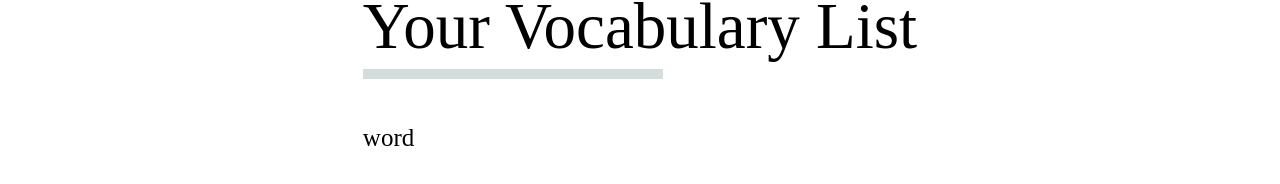
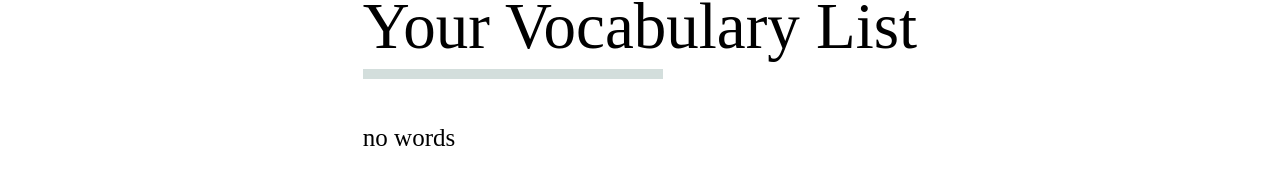
Before and after one commit to cathngo/react-dictionary-project, a React (Create React App) app: page /save in a window 1280 px wide. Shown: the part 136-320 px from the top of the page. Built offline with nearby package versions, Linux system fonts and the light colour scheme.

Commit message:
Add display of saved words

```diff
--- a/src/components/Navbar.js
+++ b/src/components/Navbar.js
@@ -11,7 +11,8 @@ import history from '../history';
 
 import Dictionary from '../pages/Dictionary';
 export default function Navbar() {
-    const {searchTerm, setSearchTerm} = useGlobalContext()
+    //const {searchTerm, setSearchTerm} = useGlobalContext()
+    const [searchTerm, setSearchTerm] = useState('')
 
     const handleSubmit = (e) => {
         //redirect to definition page
--- a/src/context.js
+++ b/src/context.js
@@ -3,25 +3,12 @@ import React, {useState, useContext} from 'react'
 const url = 'https://api.dictionaryapi.dev/api/v2/entries/en/'
 const AppContext = React.createContext()
 
+const savedList = []
 const AppProvider = ({children}) => {
-    const [loading, setLoading] = useState(false)
-    const [searchTerm, setSearchTerm] = useState('')
-    const [results, setResults] = useState([])
-    const [wordOfDay, setWordOfDay] = useState([])
 
-    //fetch results for search term
-    const fetchResults = async () => {
-        try {
-            const response = await fetch(`${url}${searchTerm}`)
-            const word = await response.json()
-            console.log(word)
-        } catch (error) {
-            console.log(error)
-        }
-    }
 
     return (
-        <AppContext.Provider value={{searchTerm, setSearchTerm}}>
+        <AppContext.Provider value={{savedList}}>
             {children}
         </AppContext.Provider>
     )
--- a/src/index.css
+++ b/src/index.css
@@ -247,7 +247,3 @@ ul {
   display: flex;
   gap: 30px;
 }
-
-.saved {
-  fill: black;
-}
--- a/src/pages/SavedWords.js
+++ b/src/pages/SavedWords.js
@@ -1,13 +1,23 @@
 import React from 'react'
 
 export default function SavedWords() {
+
+    const storedWords = JSON.parse(localStorage.getItem('savedWords'));
+
+    var displayList = ['no words']
+    if (storedWords !== null) {
+        displayList = storedWords
+    }
+
     return (
         <>
             <div className='save-container'>
                 <p className='vocab-list-title'>Your Vocabulary List</p>
                 <div className='vocab-underline'></div>
                 <div className='saved-words'>
-                    <p>word</p>
+                    {displayList.map((item, index)=> {
+                        return <p key={index+23}>{item}</p>
+                    })}
                 </div>
 
             </div>
```
